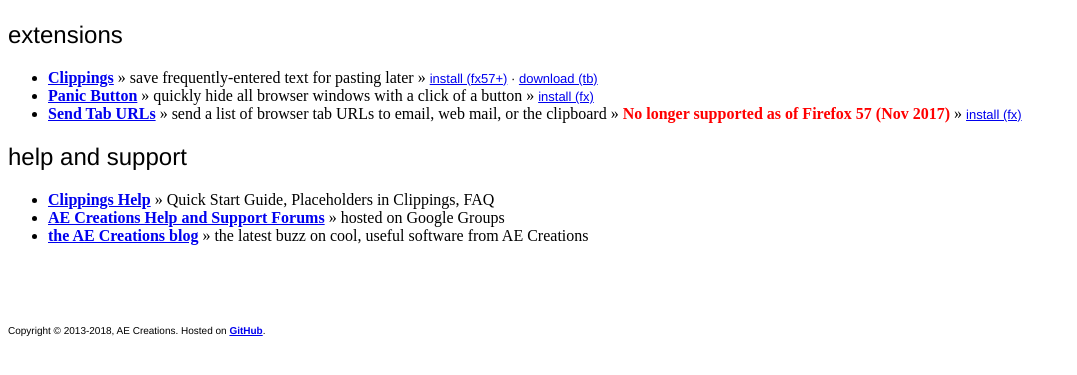
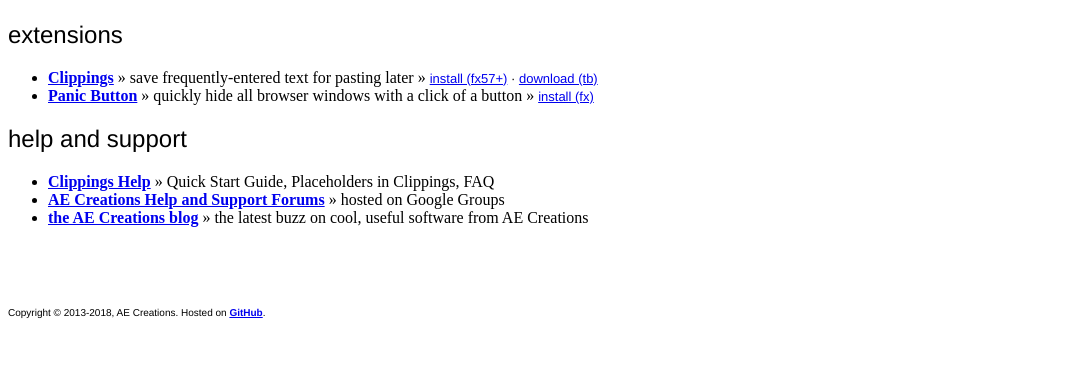
Before and after one commit to aecreations/aecreations.github.io, a plain HTML site: page index.html in a window 1280 px wide. Shown: the part 165-540 px from the top of the page, without its empty margins (0-1077 px from the left). Drawn offline with Linux system fonts and the light colour scheme.

Commit message:
Removed Send Tab URLs

```diff
--- a/index.html
+++ b/index.html
@@ -37,7 +37,6 @@
 
       <li><a href="https://addons.mozilla.org/en-US/firefox/addon/panic-button/">Panic Button</a> &raquo; quickly hide all browser windows with a click of a button &raquo; <span class="cta"><a href="https://addons.mozilla.org/firefox/downloads/latest/6990/addon-6990-latest.xpi">install (fx)</a></span></li>
 
-      <li><a href="https://addons.mozilla.org/en-US/firefox/addon/send-tab-urls/">Send Tab URLs</a> &raquo; send a list of browser tab URLs to email, web mail, or the clipboard &raquo; <span class="eol">No longer supported as of Firefox 57 (Nov 2017)</span> &raquo; <span class="cta"><a href="https://addons.mozilla.org/firefox/downloads/latest/4437/addon-4437-latest.xpi">install (fx)</a></span></li>
     </ul>
     <h2>help and support</h2>
     <ul>
```
